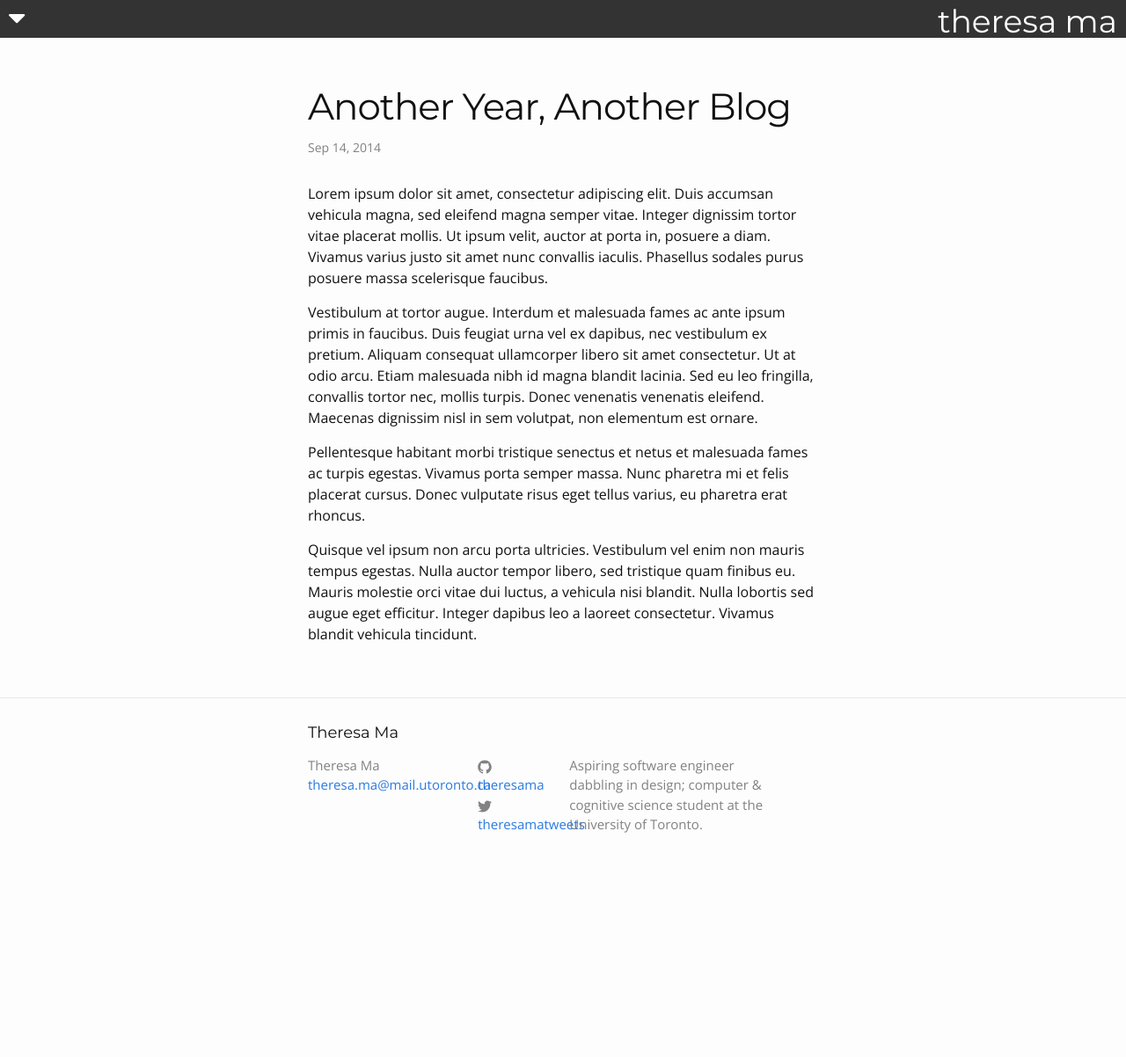
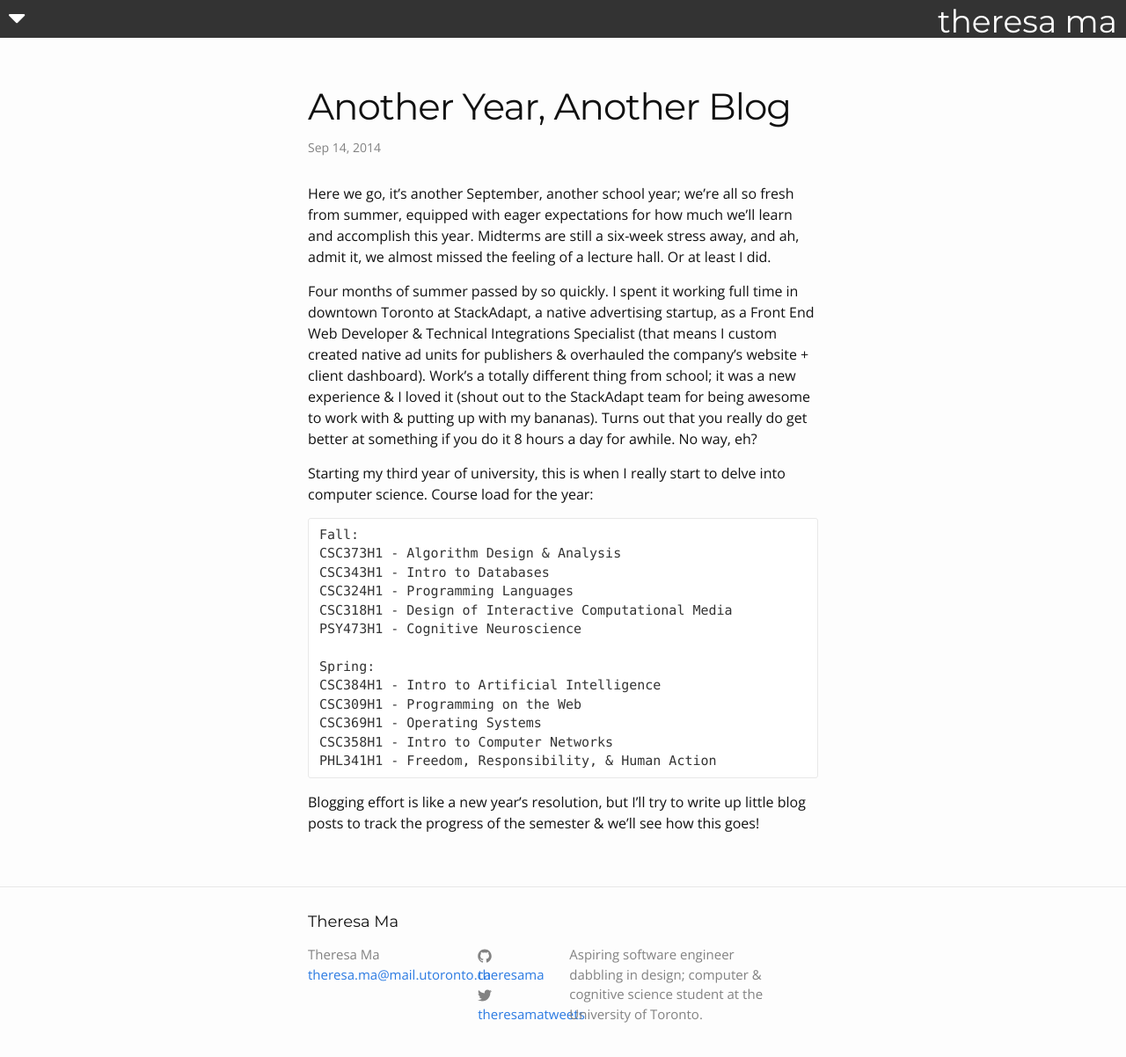
Before and after one commit to theresama/theresama.github.io, a Jekyll site: the page built from _posts/2014-09-14-starting-jekyll.md, in a window 1280 px wide and 1224 px high. Shown: the top 1202 px of the window at 88% size. Built offline with Jekyll 4.4.1, drawn with Linux system fonts in a browser that asks for light colours; nearby versions of some CDN libraries.

Commit message:
new post

```diff
--- a/_posts/2014-09-14-starting-jekyll.md
+++ b/_posts/2014-09-14-starting-jekyll.md
@@ -3,10 +3,24 @@ layout: post
 title: Another Year, Another Blog
 ---
 
-Lorem ipsum dolor sit amet, consectetur adipiscing elit. Duis accumsan vehicula magna, sed eleifend magna semper vitae. Integer dignissim tortor vitae placerat mollis. Ut ipsum velit, auctor at porta in, posuere a diam. Vivamus varius justo sit amet nunc convallis iaculis. Phasellus sodales purus posuere massa scelerisque faucibus.
+Here we go, it's another September, another school year; we're all so fresh from summer, equipped with eager expectations for how much we'll learn and accomplish this year. Midterms are still a six-week stress away, and ah, admit it, we almost missed the feeling of a lecture hall. Or at least I did.
 
-Vestibulum at tortor augue. Interdum et malesuada fames ac ante ipsum primis in faucibus. Duis feugiat urna vel ex dapibus, nec vestibulum ex pretium. Aliquam consequat ullamcorper libero sit amet consectetur. Ut at odio arcu. Etiam malesuada nibh id magna blandit lacinia. Sed eu leo fringilla, convallis tortor nec, mollis turpis. Donec venenatis venenatis eleifend. Maecenas dignissim nisl in sem volutpat, non elementum est ornare.
+Four months of summer passed by so quickly. I spent it working full time in downtown Toronto at StackAdapt, a native advertising startup, as a Front End Web Developer & Technical Integrations Specialist (that means I custom created native ad units for publishers & overhauled the company's website + client dashboard). Work's a totally different thing from school; it was a new experience & I loved it (shout out to the StackAdapt team for being awesome to work with & putting up with my bananas). Turns out that you really do get better at something if you do it 8 hours a day for awhile. No way, eh?
 
-Pellentesque habitant morbi tristique senectus et netus et malesuada fames ac turpis egestas. Vivamus porta semper massa. Nunc pharetra mi et felis placerat cursus. Donec vulputate risus eget tellus varius, eu pharetra erat rhoncus.
+Starting my third year of university, this is when I really start to delve into computer science. Course load for the year:
 
-Quisque vel ipsum non arcu porta ultricies. Vestibulum vel enim non mauris tempus egestas. Nulla auctor tempor libero, sed tristique quam finibus eu. Mauris molestie orci vitae dui luctus, a vehicula nisi blandit. Nulla lobortis sed augue eget efficitur. Integer dapibus leo a laoreet consectetur. Vivamus blandit vehicula tincidunt.
+	Fall:
+	CSC373H1 - Algorithm Design & Analysis
+	CSC343H1 - Intro to Databases
+	CSC324H1 - Programming Languages
+	CSC318H1 - Design of Interactive Computational Media
+	PSY473H1 - Cognitive Neuroscience
+
+	Spring:
+	CSC384H1 - Intro to Artificial Intelligence
+	CSC309H1 - Programming on the Web
+	CSC369H1 - Operating Systems
+	CSC358H1 - Intro to Computer Networks
+	PHL341H1 - Freedom, Responsibility, & Human Action
+
+Blogging effort is like a new year's resolution, but I'll try to write up little blog posts to track the progress of the semester & we'll see how this goes!
```
Also changed, not shown: 1 other file.
